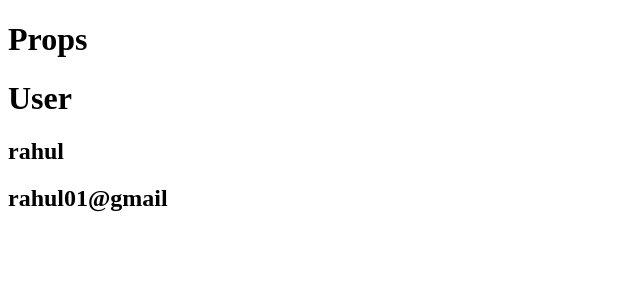
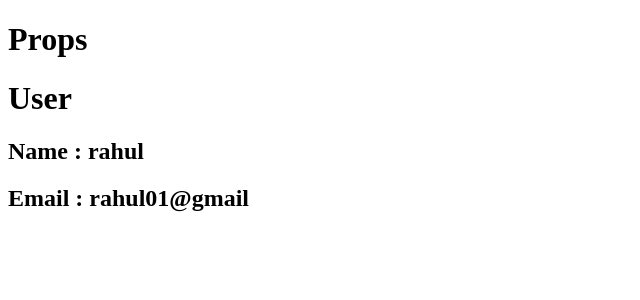
Before and after one commit to Priyankayadav2/vite, a React app: page / in a window 1280 px wide. Shown: the top 300 px of the page, without its empty margins (0-640 px from the left). Built offline with nearby package versions, Linux system fonts and the light colour scheme; the HTML template or start-up script is replaced by a standard one.

Commit message:
destructing object

```diff
--- a/src/App.jsx
+++ b/src/App.jsx
@@ -1,11 +1,13 @@
 import User from './User'
 function App() {
-  let name="rahul"
-  let email="rahul01@gmail"
+  const userdata = {
+    name:"rahul",
+    email:"rahul01@gmail"
+  };
   return (
     <div>
       <h1>Props</h1>
-      <User name={name} email={email}/>
+      <User user={userdata}/>
     </div>
   );
 }
--- a/src/User.jsx
+++ b/src/User.jsx
@@ -1,13 +1,11 @@
-function User(props){
-    console.log(props);
-    // let name = props.name
-    // let email =  props.email
-    let {name,email} =props
+function User({user}){
+    console.log(user);
+    const {name,email}=user;
     return (
         <div>
             <h1>User</h1>
-            <h2>{name}</h2>
-            <h2>{email}</h2>
+            <h2>Name : {name}</h2>
+            <h2>Email : {email}</h2>
 
         </div>
     )
```
